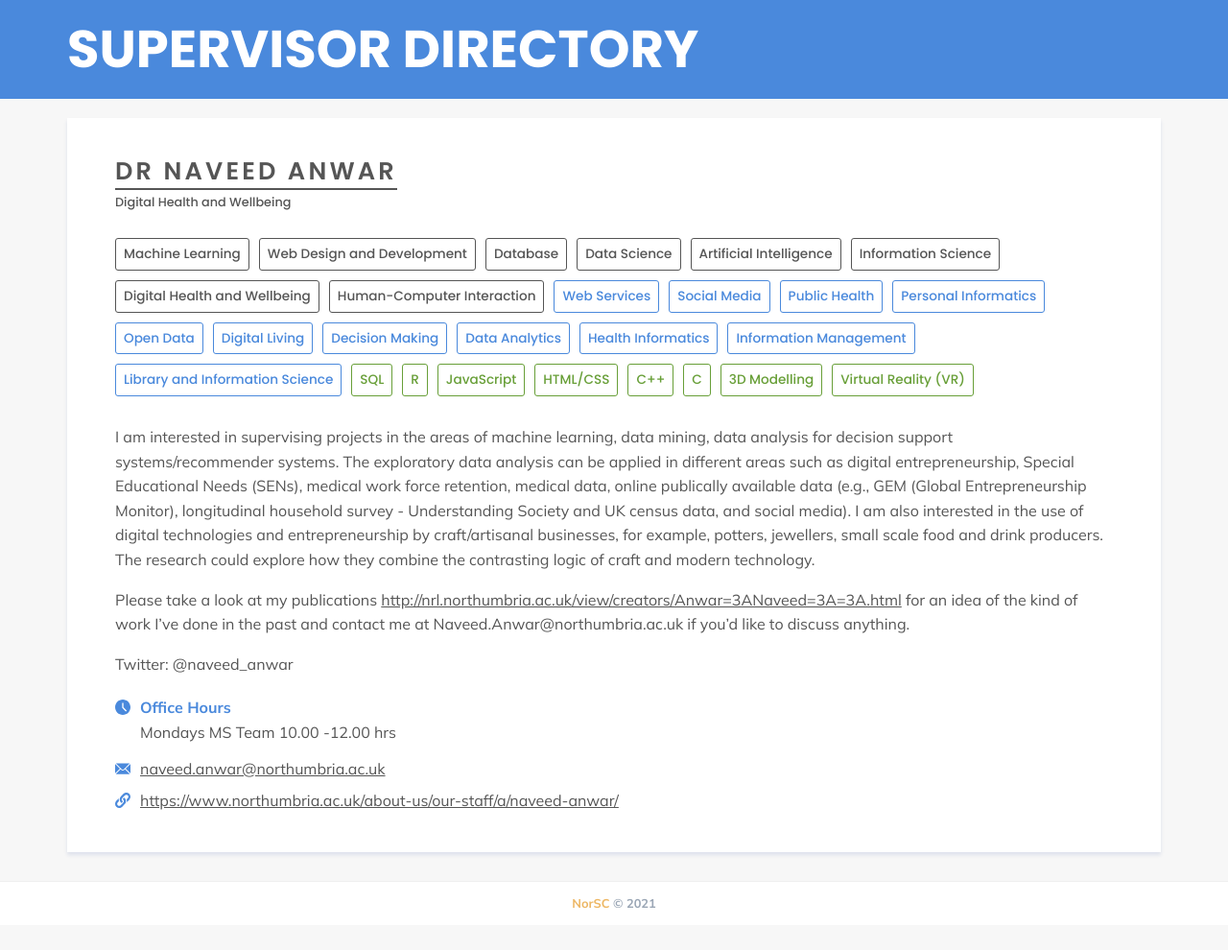
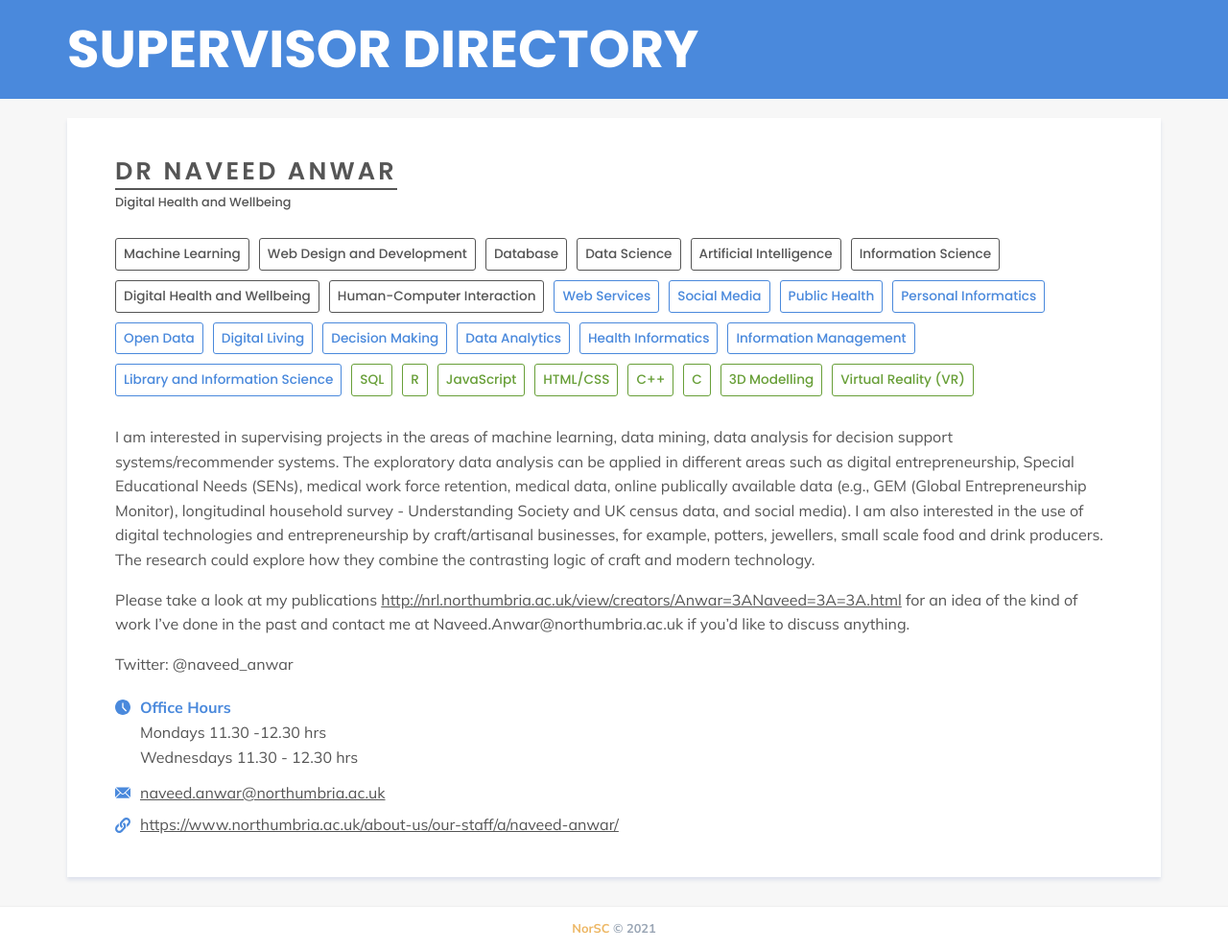
Before and after one commit to NorSC/supervisor-search, a Jekyll site: the page built from _supervisors/naveed-anwar.md, in a window 1280 px wide. Shown: the whole page at 96% size. Built offline with Jekyll 4.4.1, drawn with Linux system fonts in a browser that asks for light colours; a script that is not in the unit is left out; before the commit the page ends 964 px from its top, so only the background shows below that.

Commit message:
Update Supervisors “naveed-anwar”

```diff
--- a/_supervisors/naveed-anwar.md
+++ b/_supervisors/naveed-anwar.md
@@ -6,7 +6,9 @@ available_msc: true
 available_phd: true
 email: naveed.anwar@northumbria.ac.uk
 website: https://www.northumbria.ac.uk/about-us/our-staff/a/naveed-anwar/
-office_hours: Mondays MS Team 10.00 -12.00 hrs
+office_hours: |-
+  Mondays 11.30 -12.30 hrs
+  Wednesdays 11.30 - 12.30 hrs
 research_group: Digital Health and Wellbeing
 research_themes:
   - Machine Learning
```
